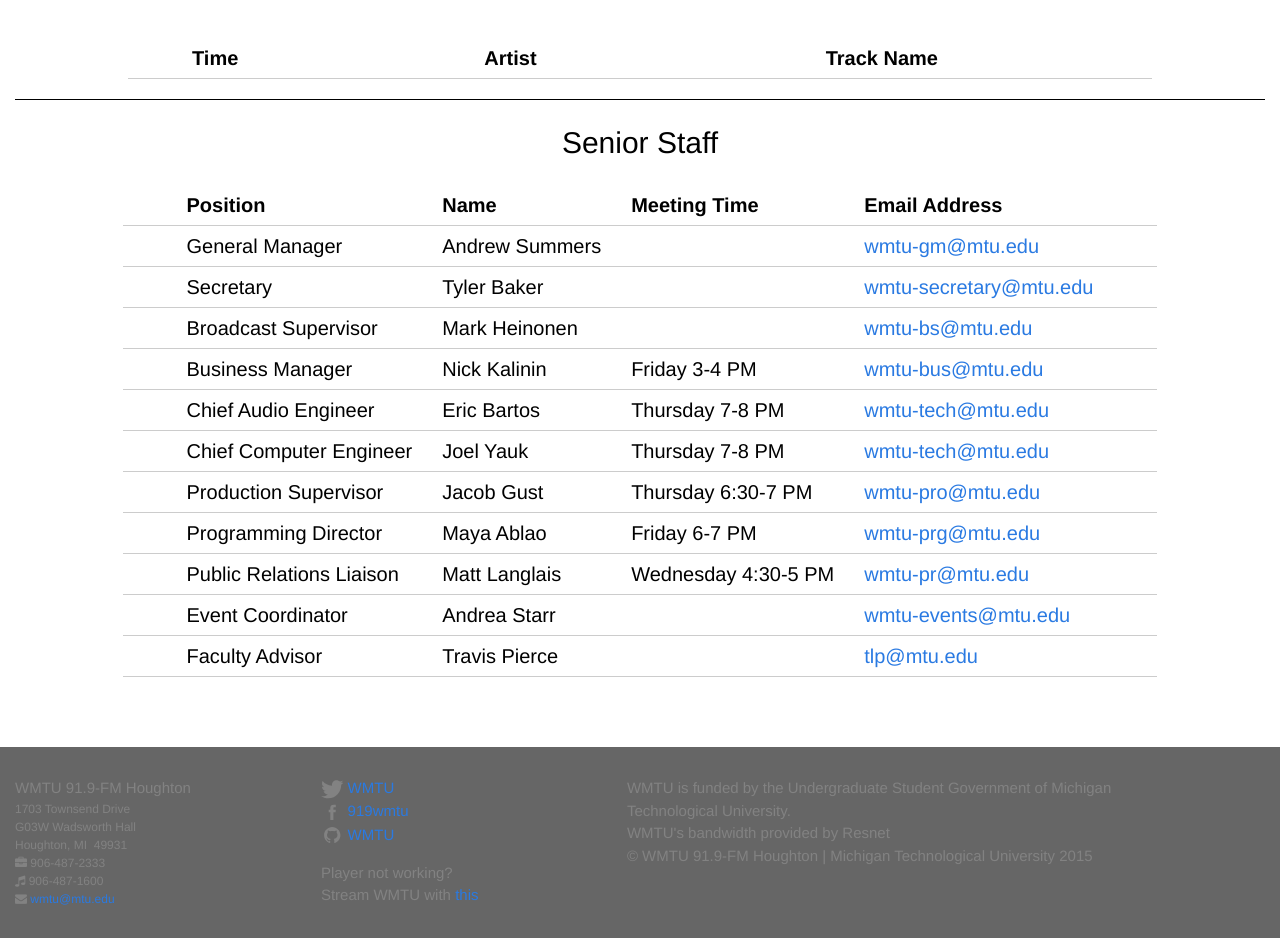
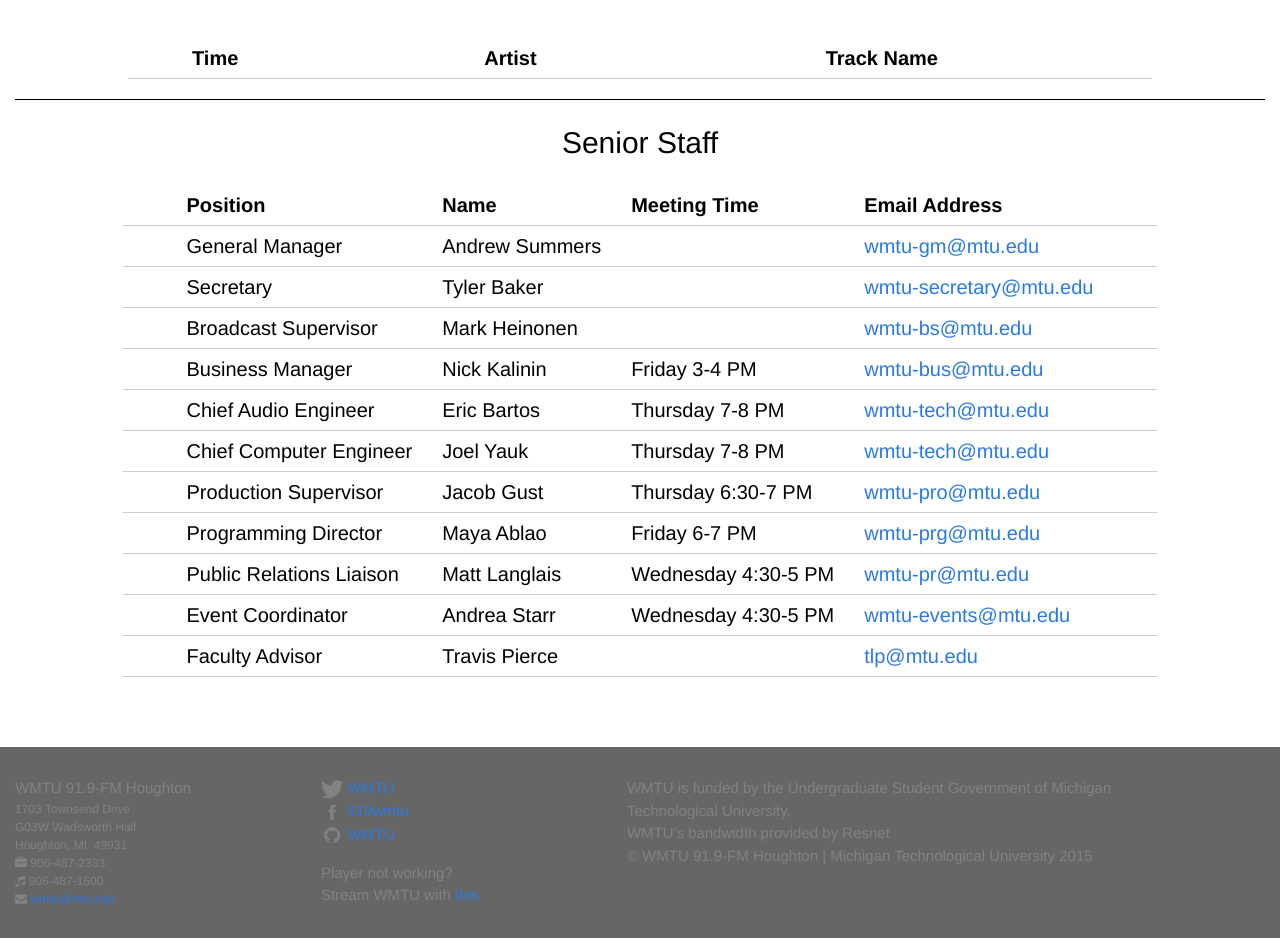
Before and after one commit to WMTU/wmtu.mtu.edu, a Jekyll site: the page built from index.html, in a window 1280 px wide. Shown: the part 1352-2290 px from the top of the page. Built offline with Jekyll 4.4.1, drawn with Linux system fonts in a browser that asks for light colours.

Commit message:
Add event committee meeting time

```diff
--- a/index.html
+++ b/index.html
@@ -179,7 +179,7 @@
           Andrea Starr
         </td>
         <td>
-          &nbsp;
+          Wednesday 4:30-5 PM
         </td>
         <td>
           <a href="wmtu-events@mtu.edu">wmtu-events@mtu.edu</a>
```
